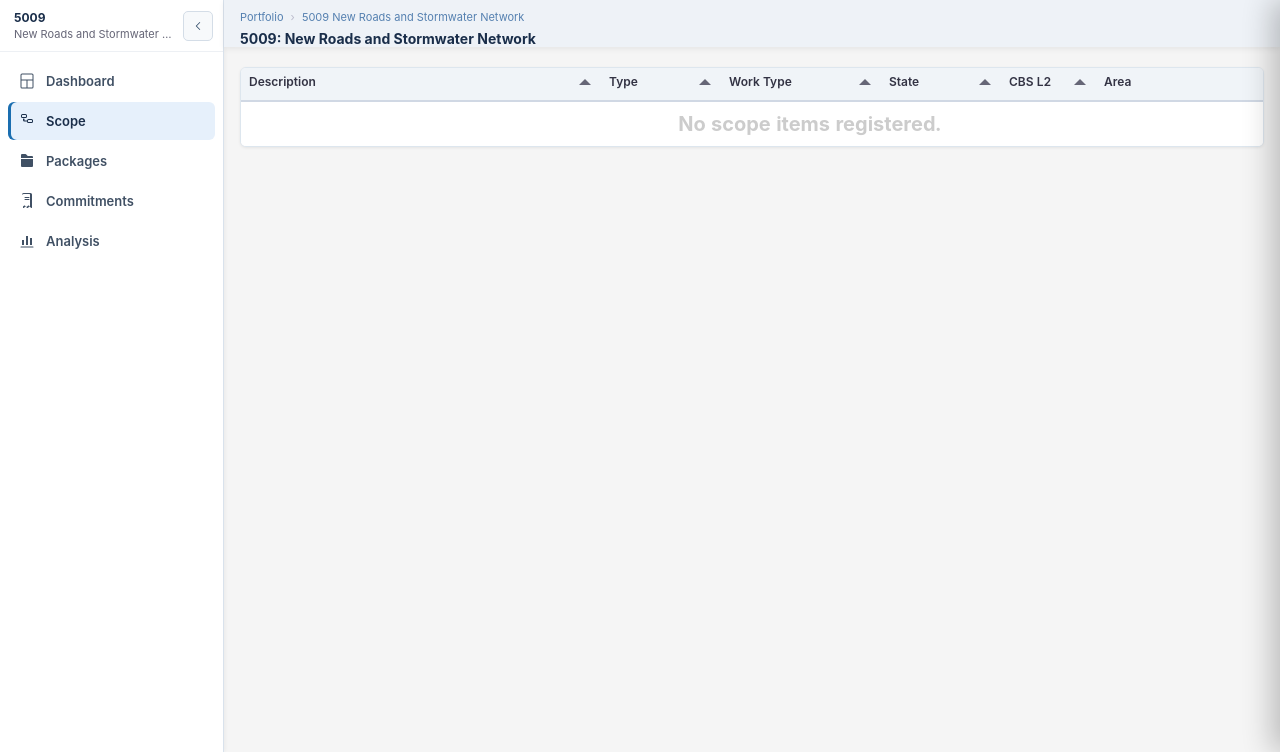
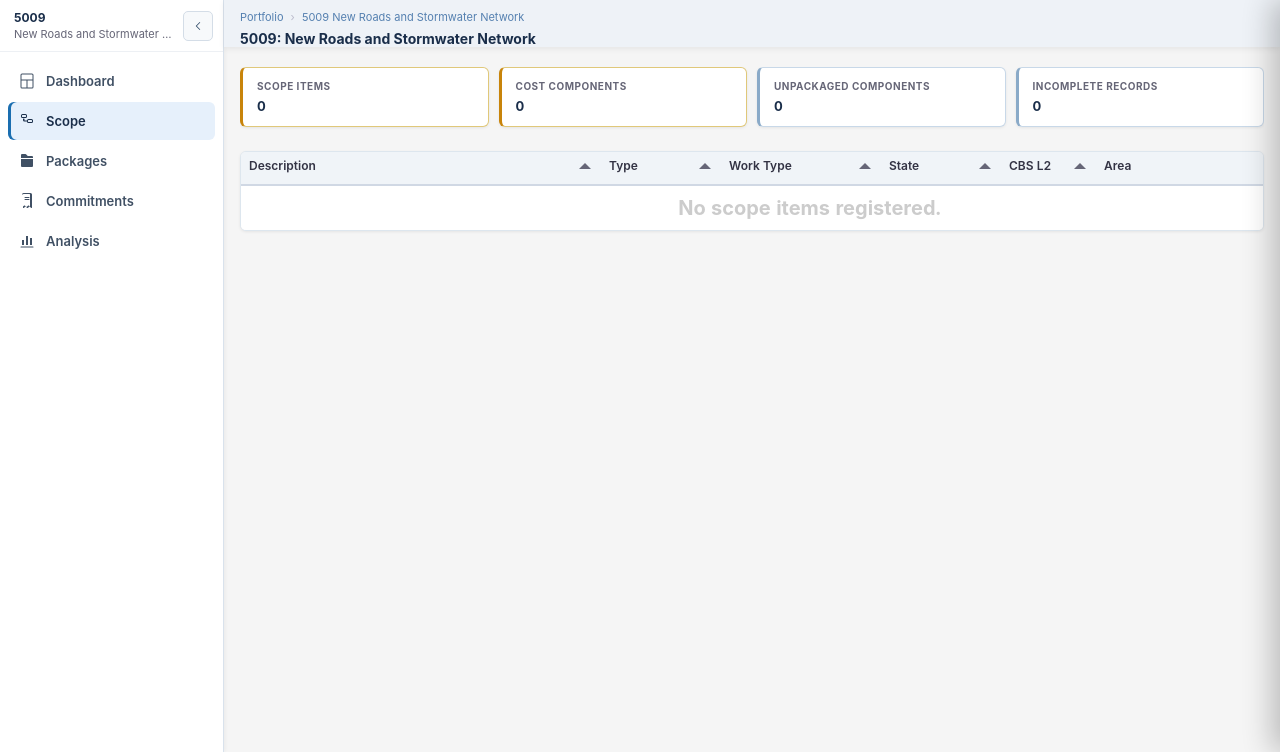
Before and after one commit to RichFree81/Aneriam, a FastAPI app: page /project/5009/scope in a window 1280 px wide. Shown: the part 48-800 px from the top of the page. Run offline with FastAPI, Linux system fonts and the light colour scheme; some libraries are stand-ins or nearby versions.

Commit message:
Add scope KPI cards

```diff
--- a/app/templates/project_scope.html
+++ b/app/templates/project_scope.html
@@ -42,6 +42,25 @@
 {% endblock %}
 
 {% block content %}
+<div class="summary-cards scope-kpi-cards">
+  <div class="summary-card sc-main">
+    <div class="sc-label">Scope Items</div>
+    <div class="sc-value">{{ scope_summary_cards.scope_items }}</div>
+  </div>
+  <div class="summary-card sc-main">
+    <div class="sc-label">Cost Components</div>
+    <div class="sc-value">{{ scope_summary_cards.cost_components }}</div>
+  </div>
+  <div class="summary-card fy">
+    <div class="sc-label">Unpackaged Components</div>
+    <div class="sc-value">{{ scope_summary_cards.unpackaged_components }}</div>
+  </div>
+  <div class="summary-card fy">
+    <div class="sc-label">Incomplete Records</div>
+    <div class="sc-value">{{ scope_summary_cards.incomplete_records }}</div>
+  </div>
+</div>
+
 <style>
   .scope-shell {
     background: #fff;
@@ -574,7 +593,7 @@
     select.value = selectedValue && items.some(item => item.code === selectedValue) ? selectedValue : '';
   }
 
-  function setAreaOptions(select, items, selectedValue, includeEmpty, placeholder = 'All Areas') {
+  function setAreaOptions(select, items, selectedValue, includeEmpty, placeholder = 'All Areas', valueField = 'id') {
     const selected = selectedValue ? String(selectedValue) : '';
     select.innerHTML = '';
     if (includeEmpty) {
@@ -585,7 +604,7 @@
     }
     items.forEach(item => {
       const option = document.createElement('option');
-      option.value = includeEmpty ? item.code : String(item.id);
+      option.value = valueField === 'code' ? item.code : String(item.id);
       option.textContent = item.code + ' - ' + item.name;
       select.appendChild(option);
     });
@@ -635,7 +654,7 @@
     const areaSelect = document.getElementById('scopeFilterPlantArea');
     const selectedArea = areaSelect.value;
     const areas = filteredAreaTree(facilityCode, unitCode);
-    setAreaOptions(areaSelect, areas, selectedArea, true, 'All Areas');
+    setAreaOptions(areaSelect, areas, selectedArea, true, 'All Areas', 'code');
     if (apply) applyScopeFilters();
   }
 
```
Also changed, not shown: app/costcontrol/routes/projects.py (+39 -0 lines), app/tests/test_scope_routes.py (+8 -0 lines).
